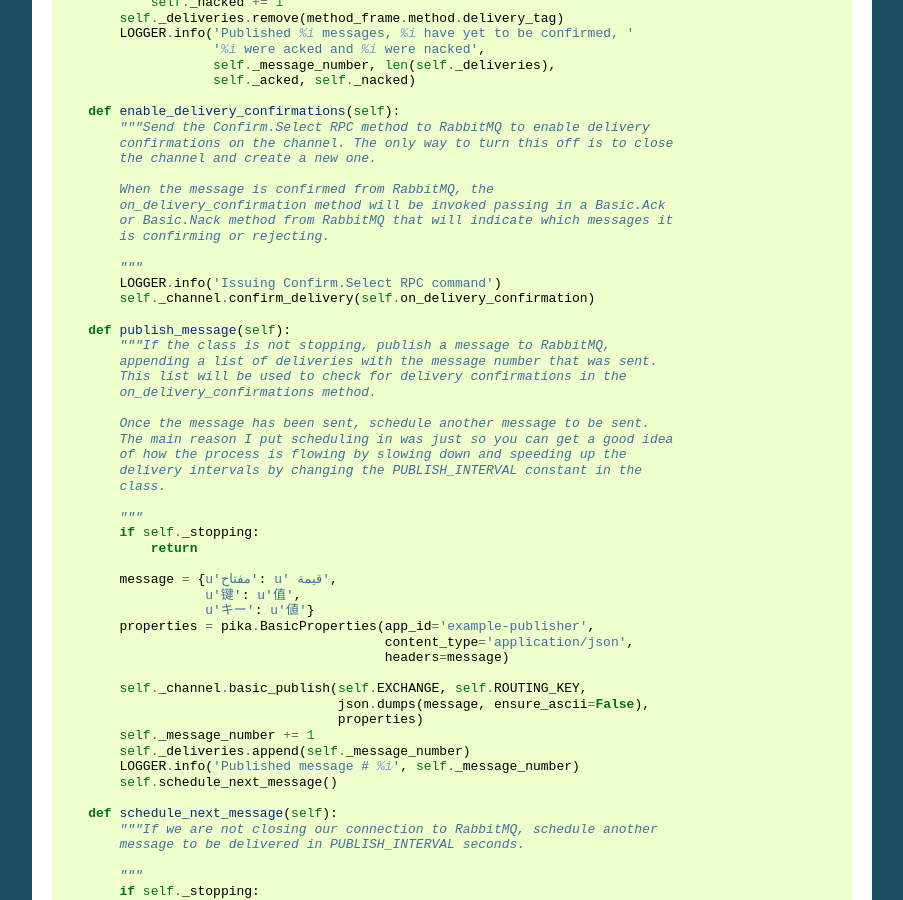
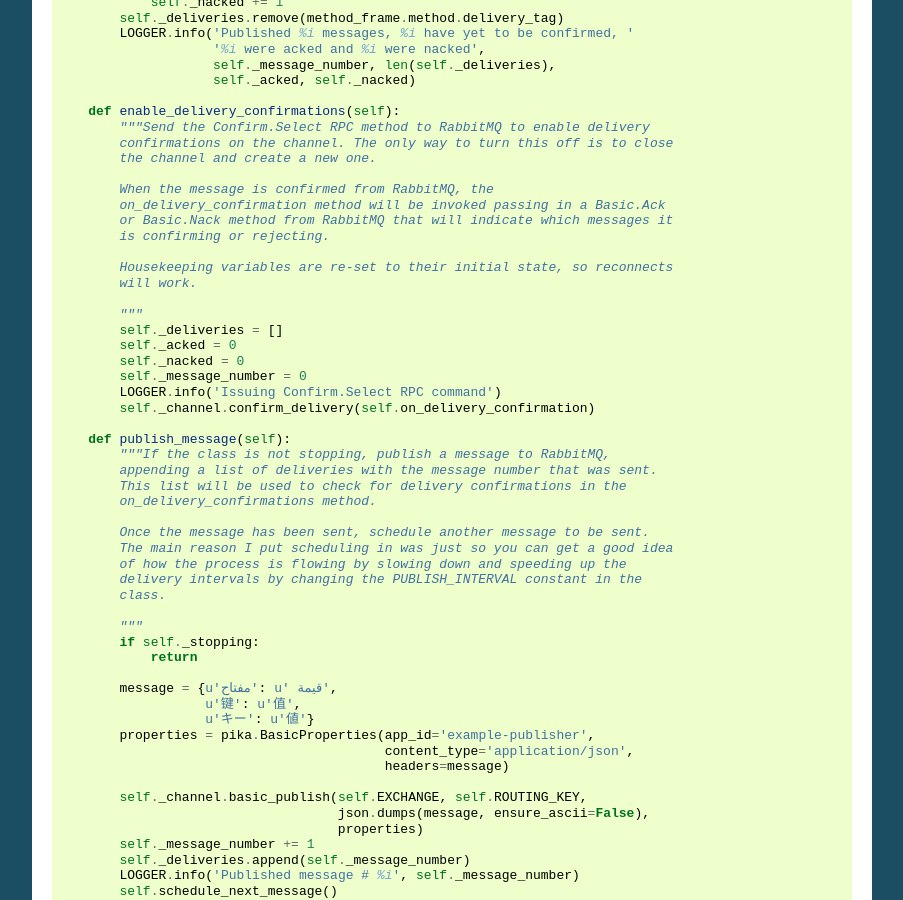
Before and after one commit to pika/pika, a Sphinx documentation site: the page built from docs/examples/asynchronous_publisher_example.rst, in a window 1280 px wide and 900 px high, scrolled down 3763 px. Shown: the whole window, without its empty margins (198-1101 px from the left). Built offline with Sphinx 7.4.7, drawn with Linux system fonts in a browser that asks for light colours.

Commit message:
Fix confirmation on reconnects

```diff
--- a/docs/examples/asynchronous_publisher_example.rst
+++ b/docs/examples/asynchronous_publisher_example.rst
@@ -247,7 +247,14 @@ publisher.py::
             or Basic.Nack method from RabbitMQ that will indicate which messages it
             is confirming or rejecting.
 
+            Housekeeping variables are re-set to their initial state, so reconnects
+            will work.
+
             """
+            self._deliveries = []
+            self._acked = 0
+            self._nacked = 0
+            self._message_number = 0
             LOGGER.info('Issuing Confirm.Select RPC command')
             self._channel.confirm_delivery(self.on_delivery_confirmation)
 
```
